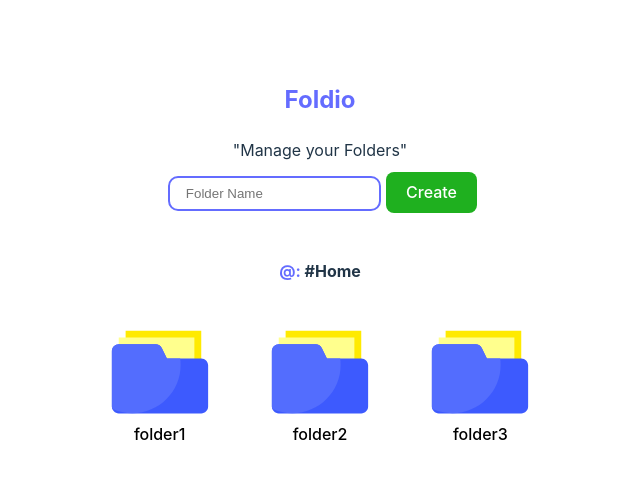
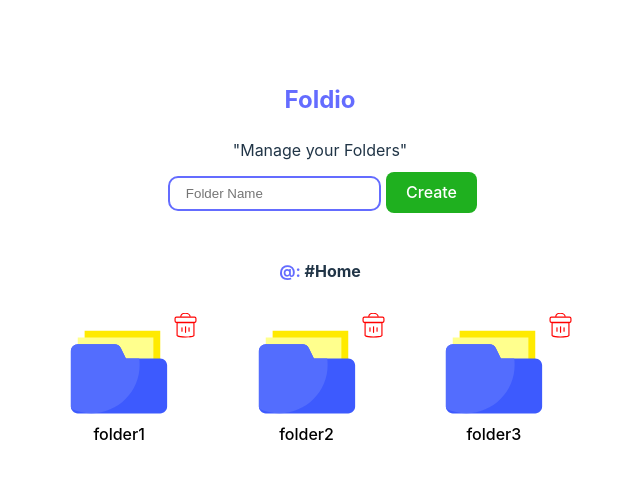
Before and after one commit to h-zahar/foldio-react, a React (Vite) app: page / in a window 1280 px wide. Shown: the top 478 px of the page, without its empty margins (320-960 px from the left). Built offline with nearby package versions, Linux system fonts and the light colour scheme.

Commit message:
Implemented Delete Feature

```diff
--- a/src/App.jsx
+++ b/src/App.jsx
@@ -42,6 +42,29 @@ function App() {
     currentFolder[folderName] = {};
 
     setAllFolders(temp2);
+  };
+
+  const handleDelete = (e) => {
+    const deleteFolder = e.currentTarget.id;
+    const tmp = { ...renderedFolders };
+    delete tmp[deleteFolder];
+
+    setRenderedFolders(tmp);
+
+    const temp2 = { ...allFolders };
+
+    let currentFolder = temp2;
+
+    path.map((p) => {
+      const currentKey = p;
+      currentFolder[currentKey] = currentFolder[currentKey] || {};
+      currentFolder = currentFolder[currentKey];
+    });
+
+    delete currentFolder[deleteFolder];
+
+    setAllFolders(temp2);
+    console.log(temp2);
   };
 
   const handleAccess = (e) => {
@@ -104,6 +127,7 @@ function App() {
       </p>
       <Navigation
         handleNavigation={handleNavigation}
+        handleDelete={handleDelete}
         renderedFolders={renderedFolders}
       />
       <br />
--- a/src/components/Navigation.jsx
+++ b/src/components/Navigation.jsx
@@ -1,20 +1,21 @@
+import DeleteIcon from "./DeleteIcon";
 import FolderIcon from "./FolderIcon";
 
-const Navigation = ({ renderedFolders, handleNavigation }) => {
+const Navigation = ({ renderedFolders, handleNavigation, handleDelete }) => {
   return (
     <>
       {Object.keys(renderedFolders).length === 0 && <p>No folder found!</p>}
       {Object.keys(renderedFolders).map((f) => {
         return (
-          <button
-            key={f}
-            className="folder-btn"
-            value={f}
-            onClick={handleNavigation}
-          >
-            <FolderIcon width={110} height={110} />
-            {f}
-          </button>
+          <div key={f} style={{ display: "inline-block" }}>
+            <button className="folder-btn" value={f} onClick={handleNavigation}>
+              <FolderIcon width={110} height={110} />
+              {f}
+            </button>
+            <button id={f} className="delete-btn" onClick={handleDelete}>
+              <DeleteIcon width={25} height={25} />
+            </button>
+          </div>
         );
       })}
     </>
```
